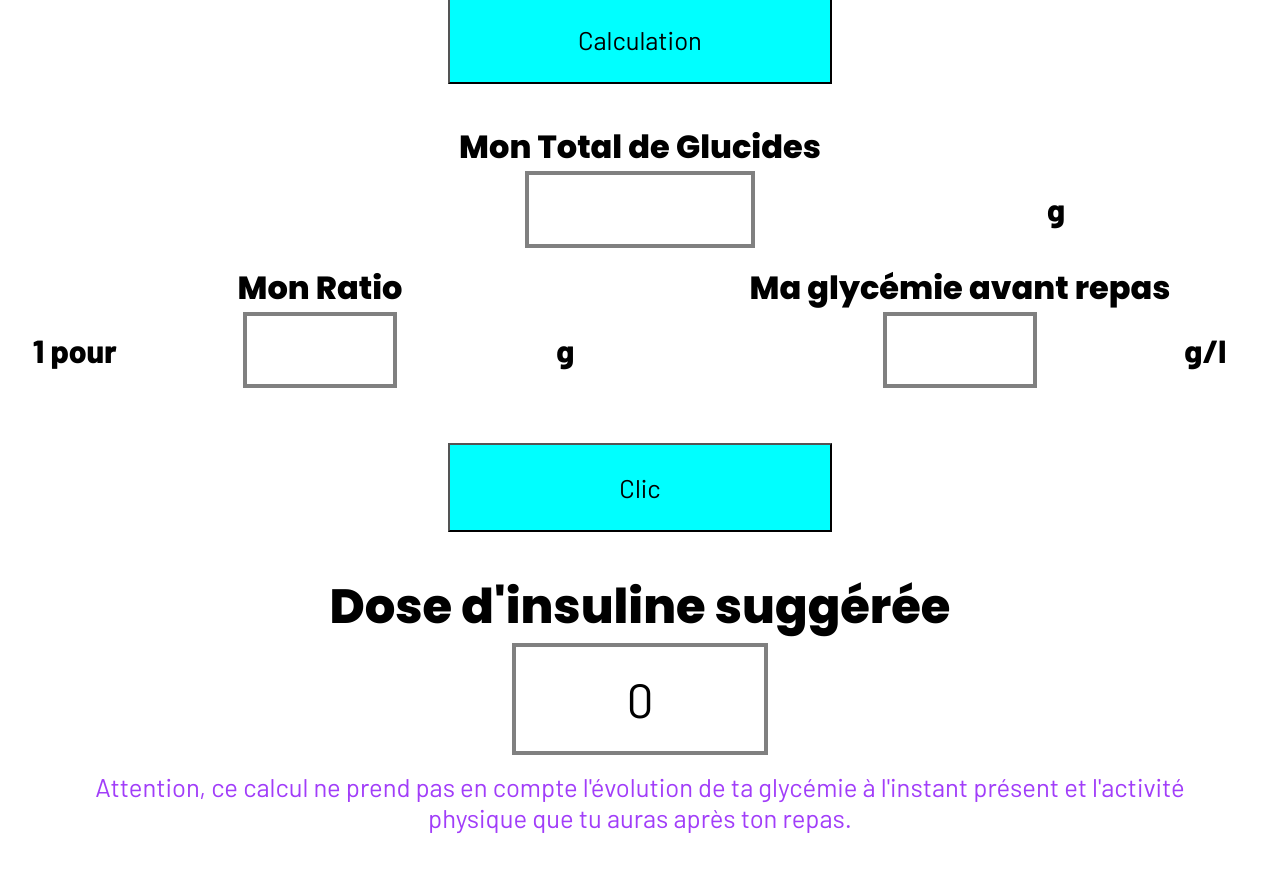
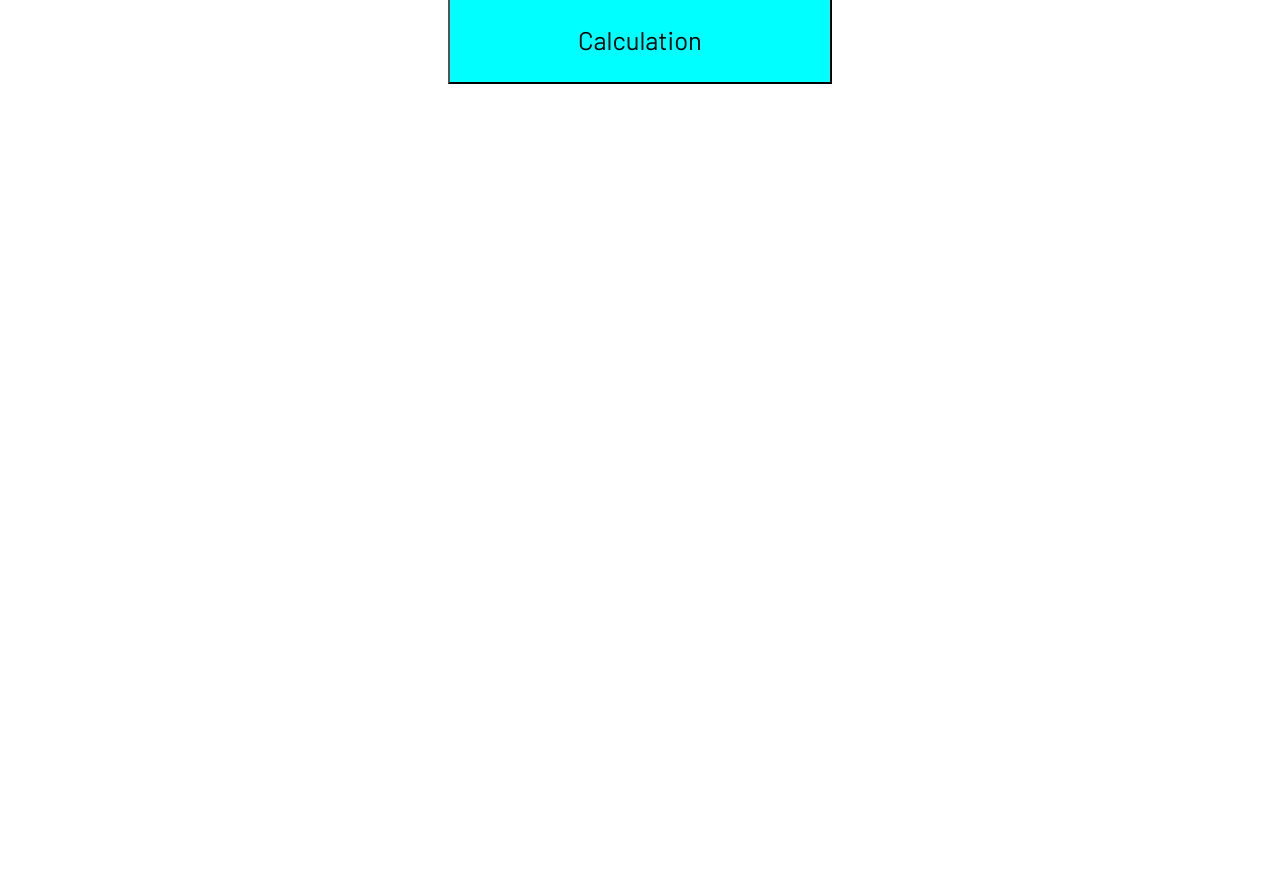
Before and after one commit to WildCodeSchool/Paris-0919-P2-Diabete, a React (Create React App) app in the folder ohmyg/: page / in a window 1280 px wide. Shown: the part 820-1691 px from the top of the page. After the commit the page ends 1007 px from the top, so only its background shows below. Built offline with nearby package versions, Linux system fonts and the light colour scheme.

Commit message:
calculation button displays insuline calculation component
Co-authored-by : paulinedrouhin <pauline.drouhin@gmail.com>

```diff
--- a/ohmyg/src/components/pages/calculation/CarbCalculation.js
+++ b/ohmyg/src/components/pages/calculation/CarbCalculation.js
@@ -14,6 +14,7 @@ class CarbCalculation extends React.Component {
         carbRatio: 0,
         totalCarb: 0,
         galleryItems: [],
+        buttonIsClicked: false,
     }
 
 
@@ -67,11 +68,17 @@ class CarbCalculation extends React.Component {
 
     }
 
+    buttonClick = () => {
+        this.setState({buttonIsClicked: true})
+        console.log(this.state.buttonIsClicked)
+
+    }
+
     render() {
         let carbRatio = (this.state.carb100g*this.state.value/100).toFixed(2)
 
         let newGalleryItems = this.state.galleryItems.map((i) => <h2 key={i.dish}>{i.dish}<br />{i.dishCarb}</h2>)
-
+        console.log(this.state.buttonIsClicked)
         return (
             <div className="range">
                 <div className='blockFoodWeight'>
@@ -135,10 +142,11 @@ class CarbCalculation extends React.Component {
             </div>
                 </div>
                 <div className="meal-CalculationButton">
-                    <button>Calculation</button>
+                    <button onClick={this.buttonClick}>Calculation</button>
 
                 </div>
-                    <InsulinCalculation />
+                {this.state.buttonIsClicked ? <InsulinCalculation carbs={this.state.totalCarb} /> : "" }
+
             </div>
         );
     }
```
